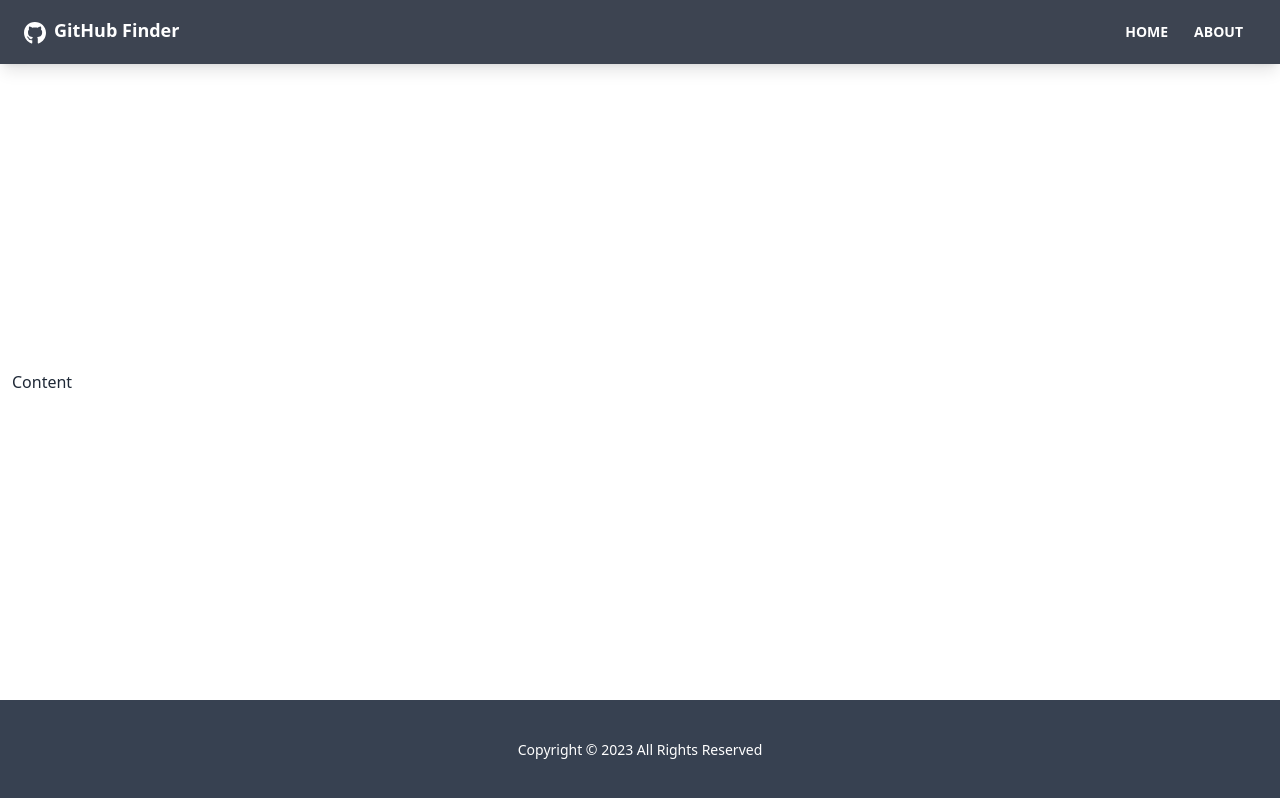
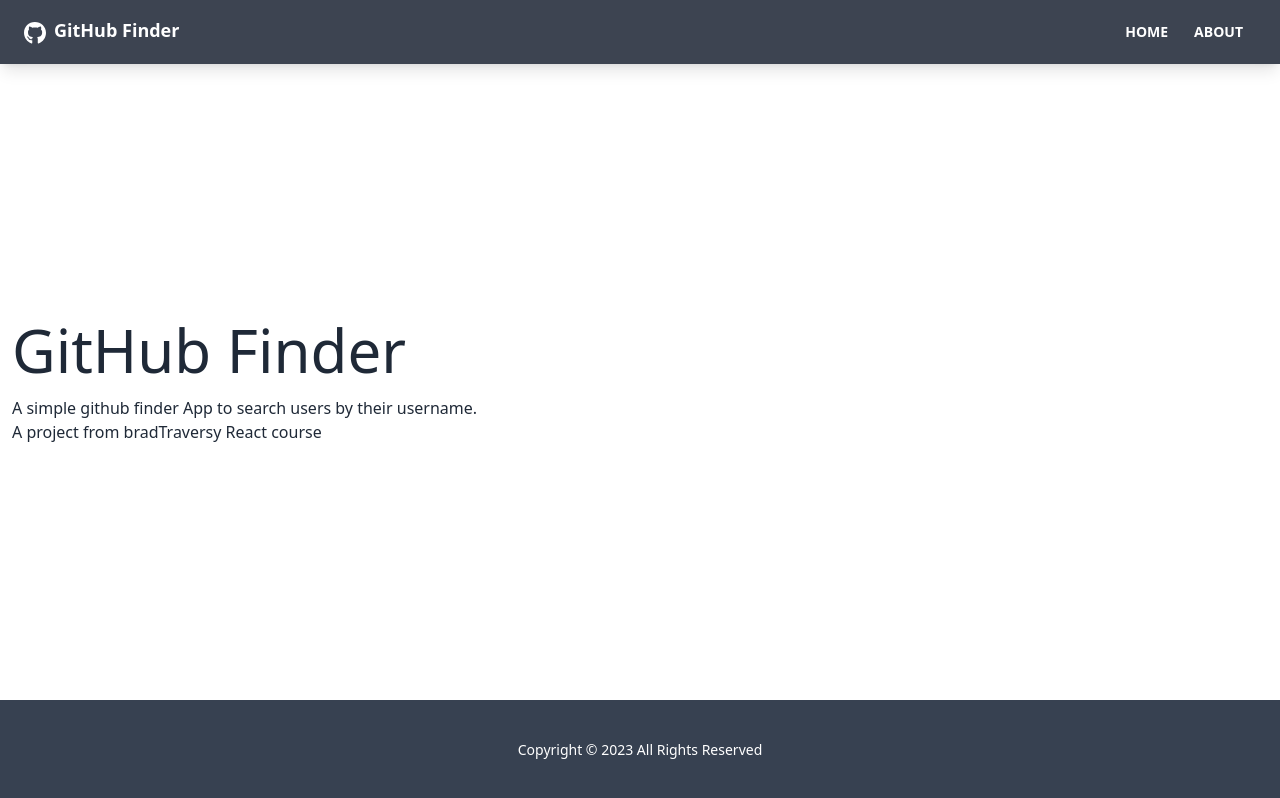
Before and after one commit to betiiy-haile/GitHub-Finder, a React (Create React App) app: page /about in a window 1280 px wide. Built offline with nearby package versions, Linux system fonts and the light colour scheme.

Commit message:
Splitting pages using routing concept

```diff
--- a/src/App.js
+++ b/src/App.js
@@ -1,13 +1,23 @@
-import { BrowserRouter as Router, Route} from "react-router-dom";
+import { BrowserRouter as Router, Route, Routes} from "react-router-dom";
 import NavBar from "./components/layout/NavBar";
 import Footer from "./components/layout/Footer";
+import Home from "./components/Pages/Home";
+import NotFound from "./components/Pages/NotFound";
+import About from "./components/Pages/About";
 
 function App() {
   return (
     <Router>
       <div className="flex flex-col justify-between h-screen">
         <NavBar />
-        <main className="container mx-auto px-3 pb-12">Content</main>
+        <main className="container mx-auto px-3 pb-12">
+          <Routes>
+            <Route path="/" element={<Home />} />
+            <Route path="/about" element={<About />} />
+            <Route path="/notfound" element={<NotFound />} />
+            <Route path="/*" element={<NotFound />} />
+          </Routes>
+        </main>
         <Footer />
       </div>
     </Router>
--- /dev/null
+++ b/src/components/Pages/About.jsx
@@ -0,0 +1,12 @@
+
+function About() {
+  return (
+    <div>
+      <h1 className="text-6xl mb-4">GitHub Finder</h1>
+      <p>A simple github finder App to search users by their username.</p>
+      <p>A project from bradTraversy React course</p>
+    </div>
+  )
+}
+
+export default About
--- /dev/null
+++ b/src/components/Pages/Home.jsx
@@ -0,0 +1,10 @@
+
+function Home() {
+  return (
+    <div>
+      <h1 className="text-6xl">Welcome</h1>
+    </div>
+  )
+}
+
+export default Home
--- /dev/null
+++ b/src/components/Pages/NotFound.jsx
@@ -0,0 +1,23 @@
+import {FaHome} from 'react-icons/fa'
+import {Link} from 'react-router-dom'
+
+function NotFound() {
+  return (
+    <div className='hero'>
+      <div className="text-center hero-content">
+        <div className="mx-w-lg">
+            <div className="text-8xl font-bold mb-8">
+                Oops!
+            </div>
+            <p className='text-5xl mb-8'>404 - Page not found!</p>
+            <Link to='/' className='btn btn-primary btn-lg'>
+                <FaHome className='mr-2' />
+                Back To Home
+                </Link>
+        </div>
+      </div>
+    </div>
+  )
+}
+
+export default NotFound
```
